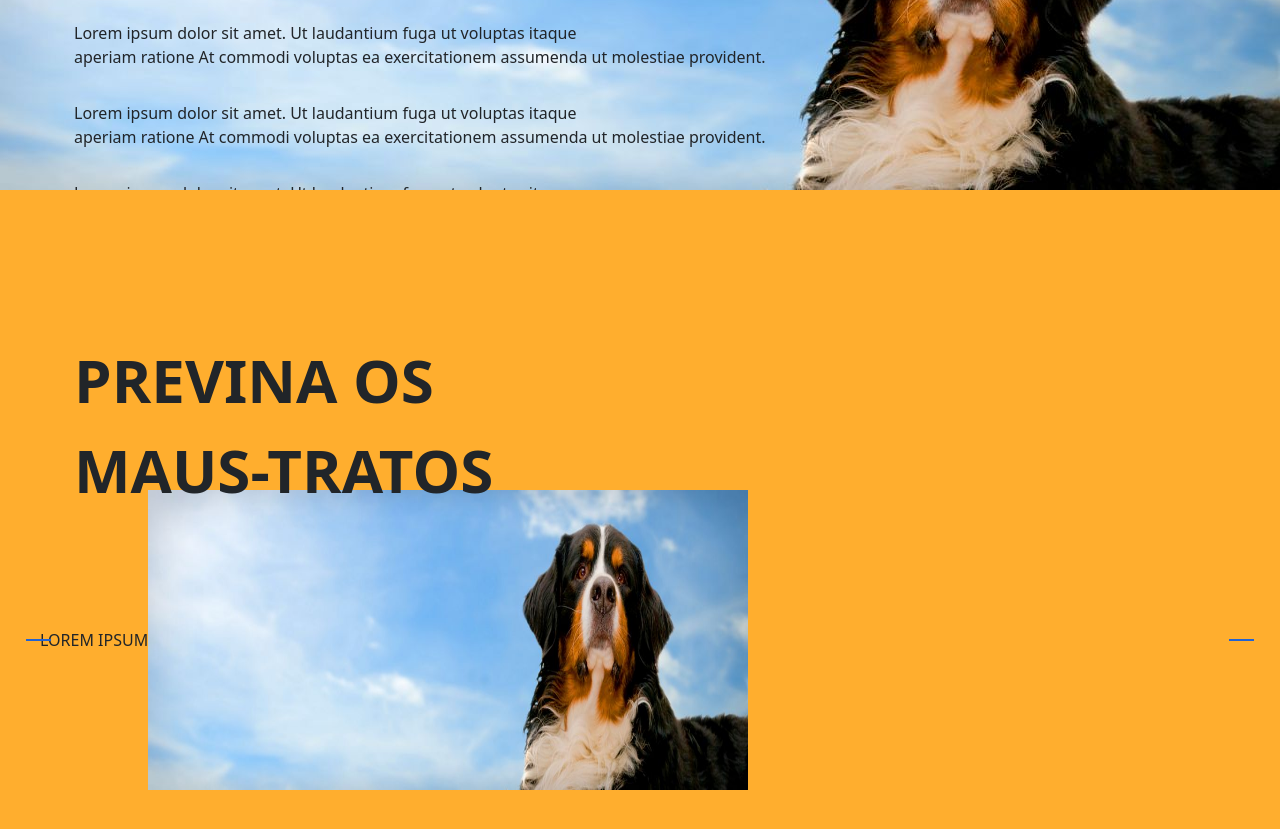
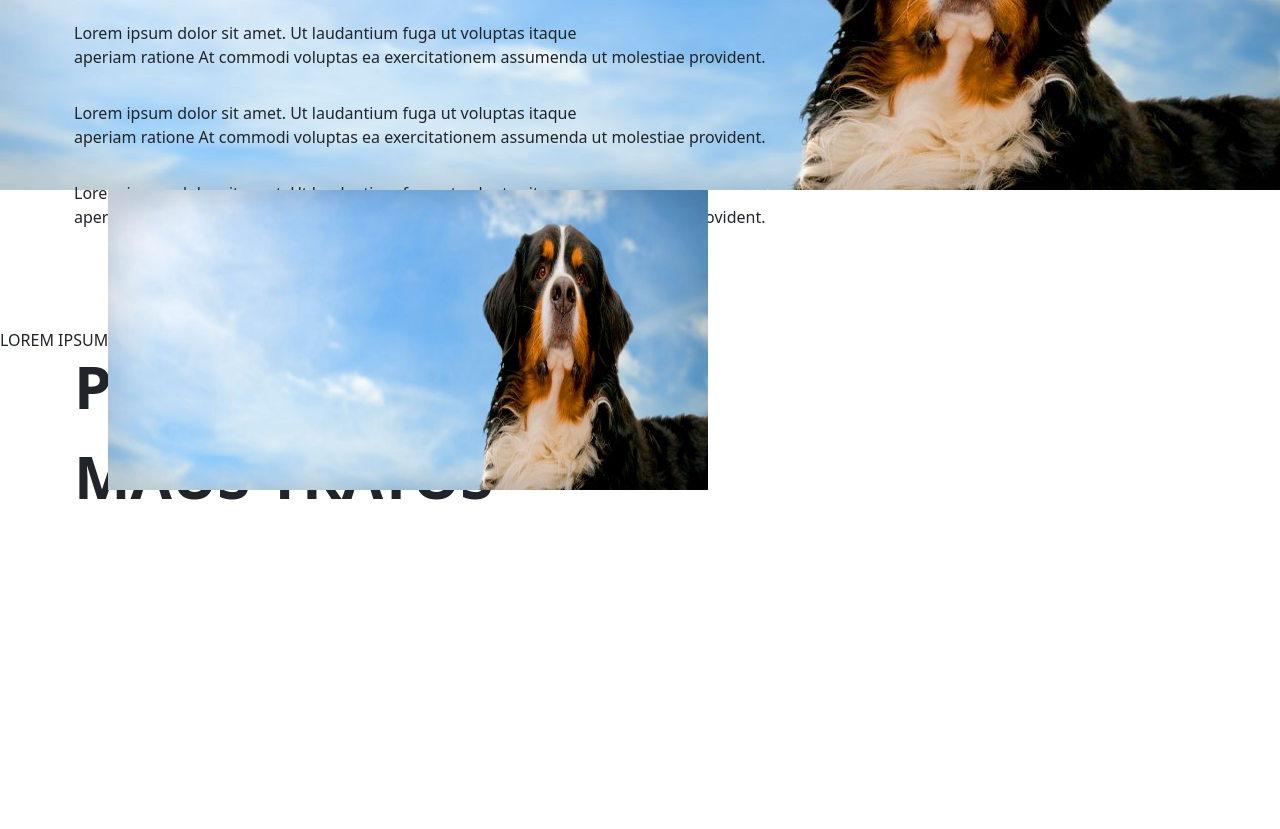
Before and after one commit to jooj-txt/TCC-Etec-3anoA-JFLJG, a plain HTML site: page site/site.html in a window 1280 px wide. Shown: the part 269-1098 px from the top of the page. After the commit the page ends 800 px from the top, so only its background shows below. Drawn offline with nearby package versions, Linux system fonts and the light colour scheme.

Commit message:
tentativa falha de mexer no site

```diff
--- a/site/site.html
+++ b/site/site.html
@@ -48,16 +48,17 @@
     </header>
 
     <!--Primeira Parte-->
-    <div class="body-1part navbar">
+    <div class="body-1part">
         <div class="borda-1part bordaLeft1-1part"></div>
+        <div>
             <Text class="titulo-header titulo-1part-size">PREVINA OS <br>
-                MAUS-TRATOS</Text>
-                <div class="conteudo-1part">
-                    <div class="text-1part">LOREM IPSUM</div>
-                    <img src="Fotos/Tela Inicial - Header.jpg" width="600px" height="300px">
-                </div>
+            MAUS-TRATOS</Text>
+        </div>
+        <div class="conteudo-1part">
+            <div class="text-1part">LOREM IPSUM</div>
+            <img src="Fotos/Tela Inicial - Header.jpg" width="600px" height="300px"  top="30px" position="absolute" >
+        </div>
         <div class="borda-1part bordaLeft2-1part"></div>
     </div>
 </body>
-
 </html>
--- a/site/styles.css
+++ b/site/styles.css
@@ -1,3 +1,4 @@
+/*navbar*/
 .navbar {
     background-color: #FFAE2E;
 }
@@ -23,6 +24,8 @@
 .button-navbar:hover{
     transform: scale(1.1);
 }
+
+/*header*/
 .animacao-header{
     animation-name: fadeIn;
     animation-duration: 1s;
@@ -66,10 +69,6 @@
     font-weight: bold;
 }
 
-.titulo-header-size{
-    font-size: 40px;
-}
-
 .text-header{
     position: absolute;
     left: 5%;
@@ -86,42 +85,35 @@
     top: 55%;
 }
 
+/*1part*/
 .body-1part{
-    display: flex;
+    width: 100%;
+    height: 100%;
     background-color: #FFAE2E;
-    height: 900px;
-    width: 100%;
+    align-items: center;
     justify-content: center;
-    align-items: center;
-    position: relative;
 }
-
-.borda-1part{
+/*.borda-1part{
     position: absolute;
     align-self: center;
     border:1px solid #2163d3;
     top: 0;
     bottom: 0;
-    /* Defina a largura para 2% e o máximo para evitar que cubra o conteúdo */
-    width: 2%;
-    max-width: 40px;
-}
-
+}*/
 .bordaLeft1-1part{
     left: 2%;
 }
-
 .bordaLeft2-1part{
     right: 2%;
 }
 .titulo-1part-size{
     font-size: 60px;
+    top: 75%;
 }
 .conteudo-1part{
     display: flex;
     flex-direction: row;
     align-items: center;
     justify-content: center;
-    margin: 30px;
-    padding: 10px;
+    position: absolute;
 }
```
